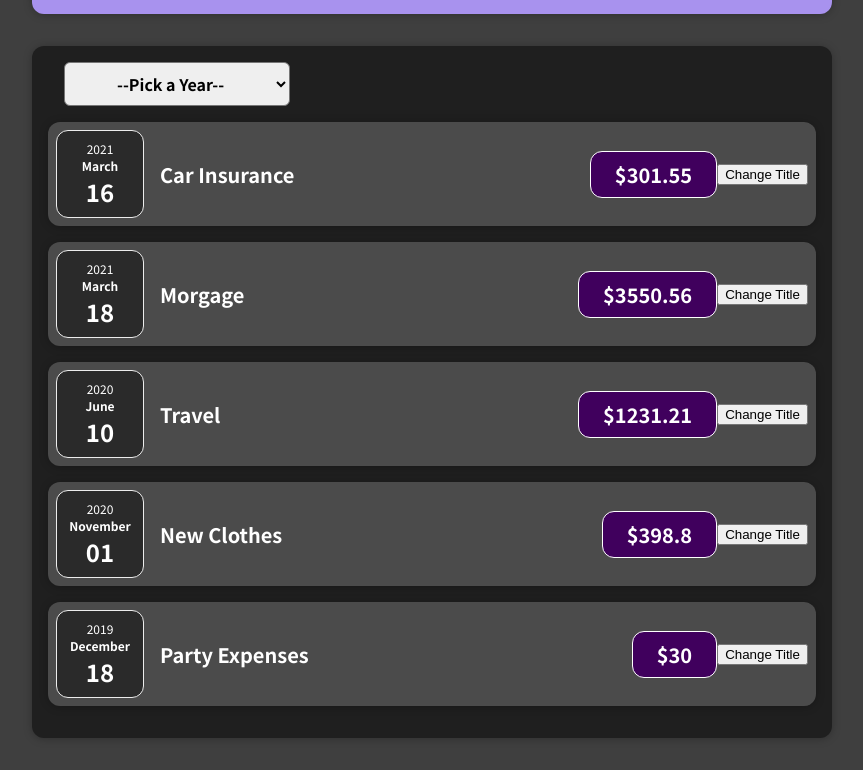
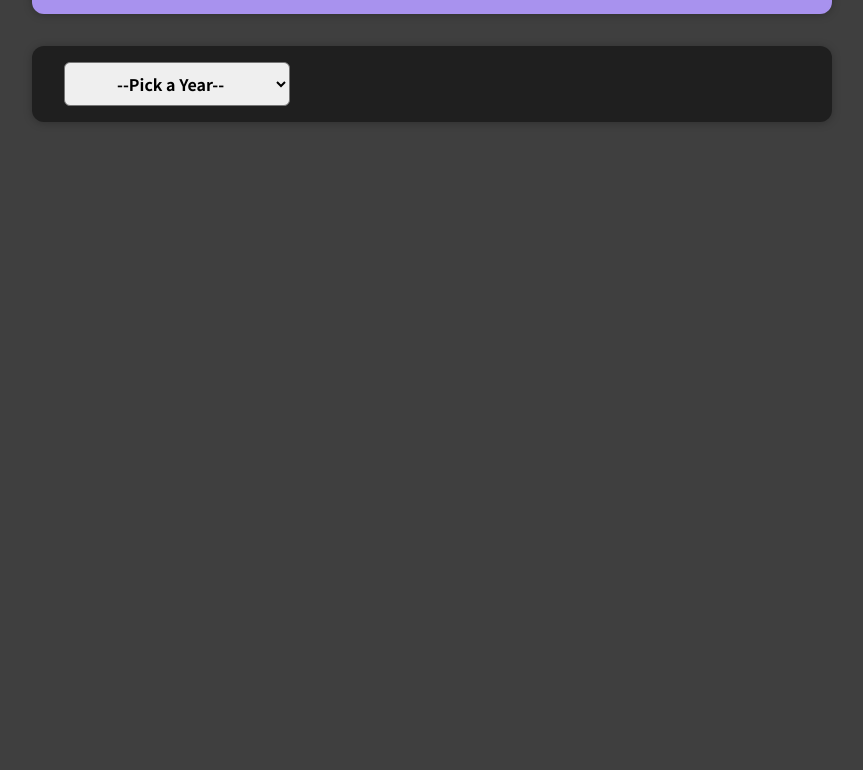
Before and after one commit to Shamoleambo/academind-react-complete-guide, a React (Create React App) app: page / in a window 1280 px wide. Shown: the part 357-1127 px from the top of the page, without its empty margins (208-1071 px from the left). After the commit the page ends 800 px from the top, so only its background shows below. Built offline with nearby package versions, Linux system fonts and the light colour scheme.

Commit message:
use state for controlling the expenses and delete dummy data

```diff
--- a/src/App.js
+++ b/src/App.js
@@ -1,17 +1,12 @@
+import { useState } from 'react'
 import Expenses from './components/Expenses/Expenses'
 import NewExpense from './components/NewExpense/NewExpense'
 
 const App = () => {
-  const expenses = [
-    { title: 'Car Insurance', amount: 301.55, date: new Date(2021, 2, 16) },
-    { title: 'Morgage', amount: 3550.56, date: new Date(2021, 2, 18) },
-    { title: 'Travel', amount: 1231.21, date: new Date(2020, 5, 10) },
-    { title: 'New Clothes', amount: 398.8, date: new Date(2020, 10, 1) },
-    { title: 'Party Expenses', amount: 30, date: new Date(2019, 11, 18) }
-  ]
+  const [expenses, setExpenses] = useState([])
 
   const addExpenseHandler = expense => {
-    console.log('expense ==>', expense)
+    setExpenses(prevState => [...prevState, expense])
   }
 
   return (
```
